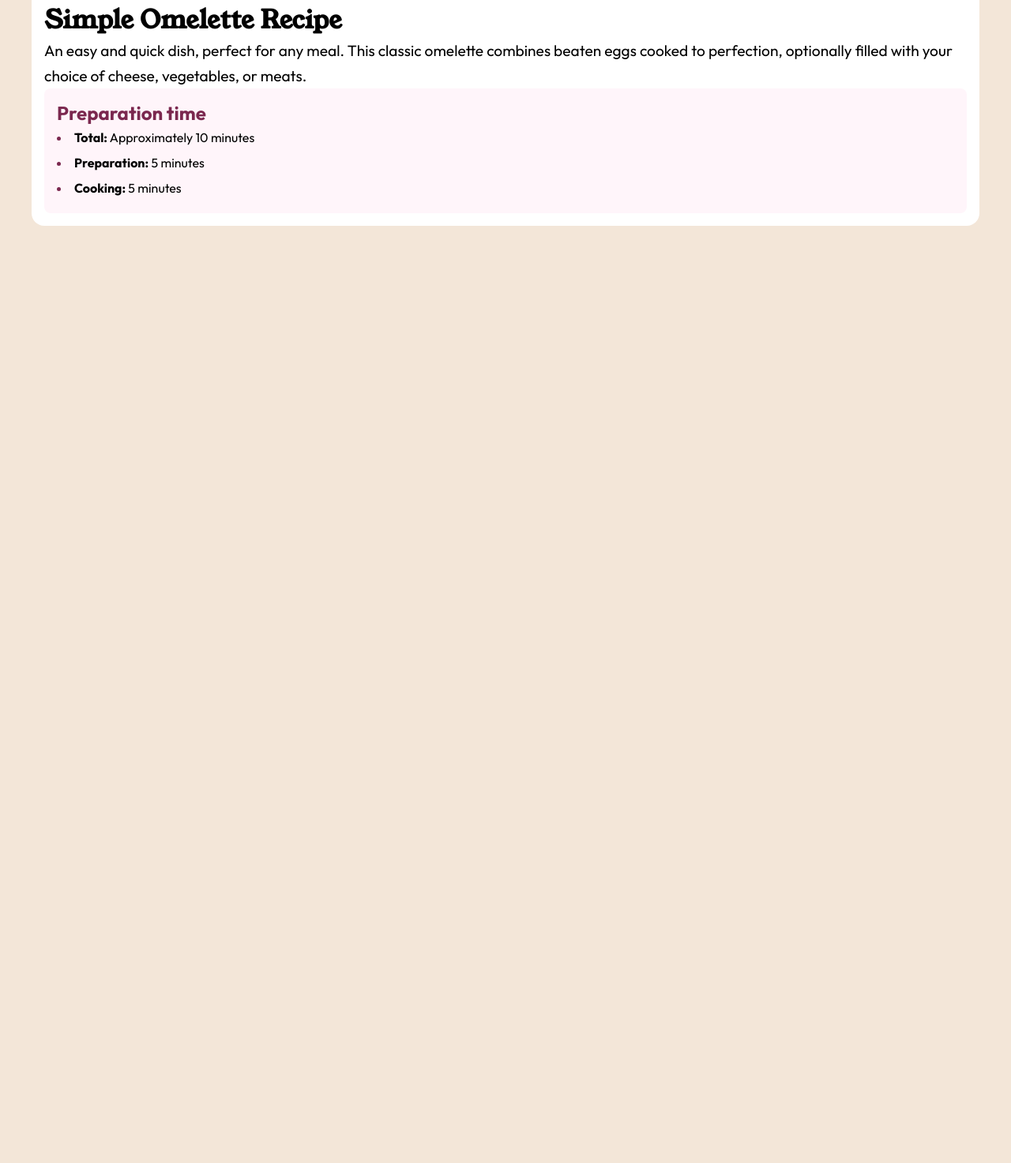
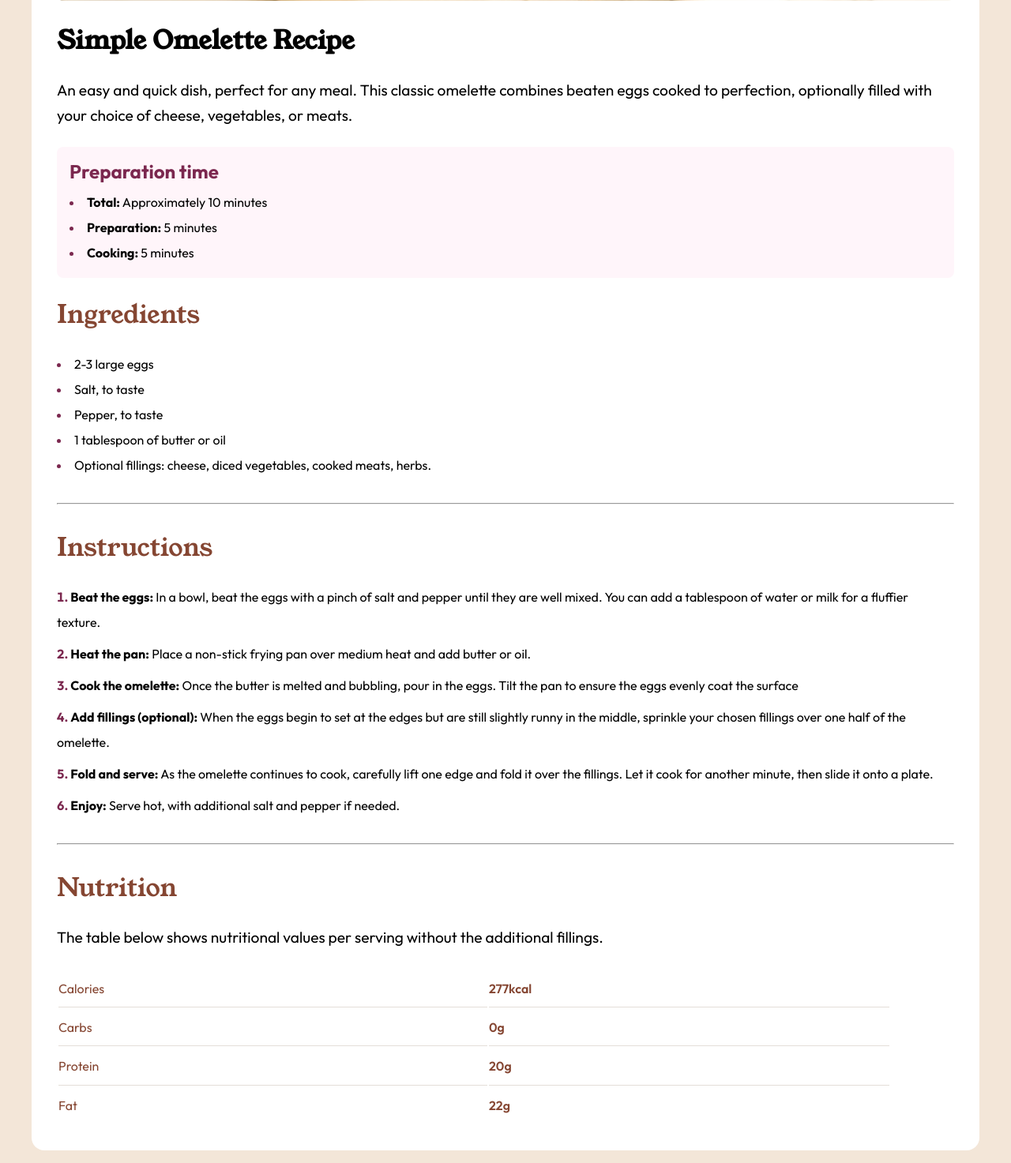
Before and after one commit to gnzlgarcia/recipe-view, a plain HTML site: page index.html in a window 1280 px wide. Shown: the part 567-2040 px from the top of the page at 79% size. Before the commit the page ends 869 px from the top, so only its background shows below. Drawn offline with Linux system fonts and the light colour scheme.

Commit message:
Ejercicio finalizado

```diff
--- a/css/style.css
+++ b/css/style.css
@@ -50,34 +50,46 @@ body {
 
 h1 {
     font-family: 'YoungSerif', serif;
+    margin-bottom: 1.5rem;
 }
 
 h3 {
     color: var(--darkberry);
     font-size: 1.5rem;
-
+    margin-bottom: 0.5rem;
 }
 
 p {
     font-family: 'Outfit', sans-serif;
     font-size: 1.2rem;
     line-height: 2rem;
+    margin-bottom: 1.5rem;
+}
+
+
+hr {
+    margin: 2rem 0rem;
+}
+
+.nutmeg-h {
+    font-family: 'YoungSerif', serif;
+    color: var(--nutmeg);
+    font-size: 2rem;
+    font-weight: 500;
+    margin:  1.5rem 0;
 }
 
 img {
     max-width: 100%;
+    margin-bottom: 1.5rem;
+    border-radius: 0.5rem;
 }
 
 .container {
-    padding: 1rem;
+    padding: 2rem;
 }
 
 @media (min-width: 1200px) {
-
-    img {
-        border-radius: 0.5rem;
-    }
-
     .container {
         background-color: white;
         width: 98%;
@@ -95,11 +107,46 @@ img {
 }
 
 .list {
+    font-family: 'Outfit', sans-serif;
     line-height: 2rem;
     list-style-position: inside;
     padding-inline-start: 0%;
 }
 
+.instructions .list li {
+    margin-bottom: 0.5rem;
+}
+
 .list li::marker {
     color: var(--darkberry);
+    font-weight: bold;
 }
+
+table{
+    width: 93%;
+    color: hsl(14, 45%, 36%);
+    line-height: 1.5rem;
+    font-size: 1rem;
+}
+
+td {
+    color: hsl(14, 45%, 36%);
+    line-height: 1.5em;
+    font-size: 1rem;
+    font-weight: 400;
+    font-family: 'Outfit', sans-serif;
+    padding: 0.7rem 0 0.7rem 0;
+    border-bottom: 1px solid var(--light-grey);
+}
+
+tr:last-child td{
+    border: none;
+}
+
+.cells{
+    color: hsl(14, 45%, 36%);
+    line-height: 1.5em;
+    font-size: 1rem;
+    font-weight: 600;
+    font-family: 'Outfit', sans-serif;
+}
--- a/index.html
+++ b/index.html
@@ -32,8 +32,62 @@
             </section>
 
             <section class="ingredients">
+                <h2 class="nutmeg-h">Ingredients</h2>
+                <ul class="list">
+                    <li>2-3 large eggs</li>
+                    <li>Salt, to taste</li>
+                    <li>Pepper, to taste</li>
+                    <li>1 tablespoon of butter or oil</li>
+                    <li>Optional fillings: cheese, diced vegetables, cooked meats, herbs.</li>
+                </ul>
+            </section>
 
+            <hr>
+
+            <section class="instructions">
+                <h2 class="nutmeg-h">Instructions</h2>
+                <ol class="list">
+                    <li><b>Beat the eggs:</b> In a bowl, beat the eggs with a pinch of salt and pepper until they are well mixed.
+                        You can add a tablespoon of water or milk for a fluffier texture.</li>
+                    <li><b>Heat the pan:</b> Place a non-stick frying pan over medium heat and add butter or oil.</li>
+                    <li><b>Cook the omelette:</b> Once the butter is melted and bubbling, pour in the eggs. Tilt the pan to ensure
+                        the eggs evenly coat the surface</li>
+                    <li><b>Add fillings (optional):</b> When the eggs begin to set at the edges but are still slightly runny in the
+                        middle, sprinkle your chosen fillings over one half of the omelette.</li>
+                    <li><b>Fold and serve:</b> As the omelette continues to cook, carefully lift one edge and fold it over the
+                        fillings. Let it cook for another minute, then slide it onto a plate.</li>
+                    <li><b>Enjoy:</b> Serve hot, with additional salt and pepper if needed.</li>
+                </ol>
             </section>
+
+            <hr>
+
+            <section class="nutrition">
+                <h2 class="nutmeg-h">Nutrition</h2>
+                <p>The table below shows nutritional values per serving without the additional fillings.</p>
+                <table>
+                    <table>
+                      <tr>
+                        <td>Calories</td>
+                        <td class="cells">277kcal</td>
+                      </tr>
+                      <tr>
+                        <td>Carbs</td>
+                        <td class="cells">0g</td>
+                      </tr>
+                      <tr>
+                        <td>Protein</td>
+                        <td class="cells">20g</td>
+                      </tr>
+                      <tr>
+                        <td>Fat</td>
+                        <td class="cells">22g</td>
+                      </tr>
+                    </table>
+
+                  </table>
+            </section>
+
         </main>
     </div>
 
```
